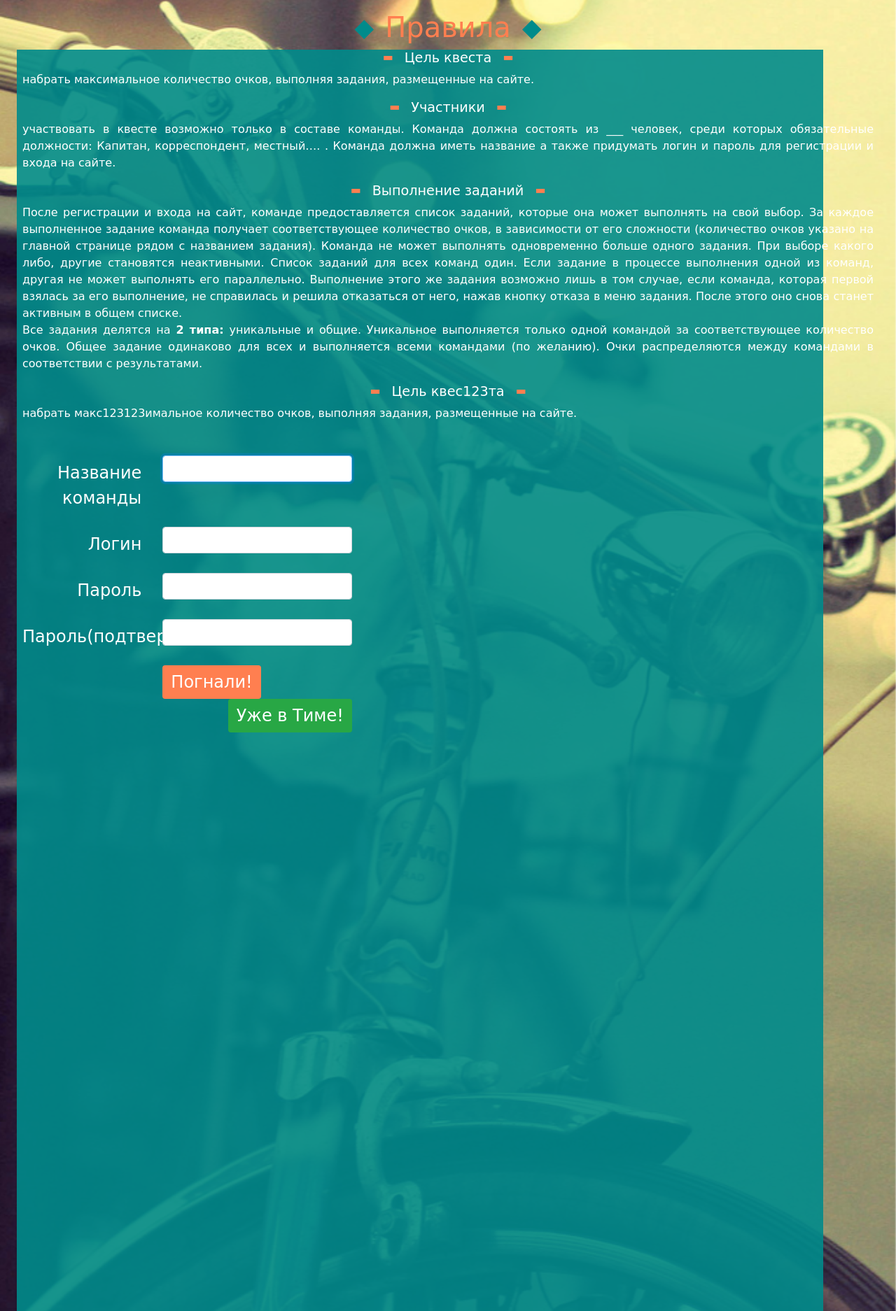
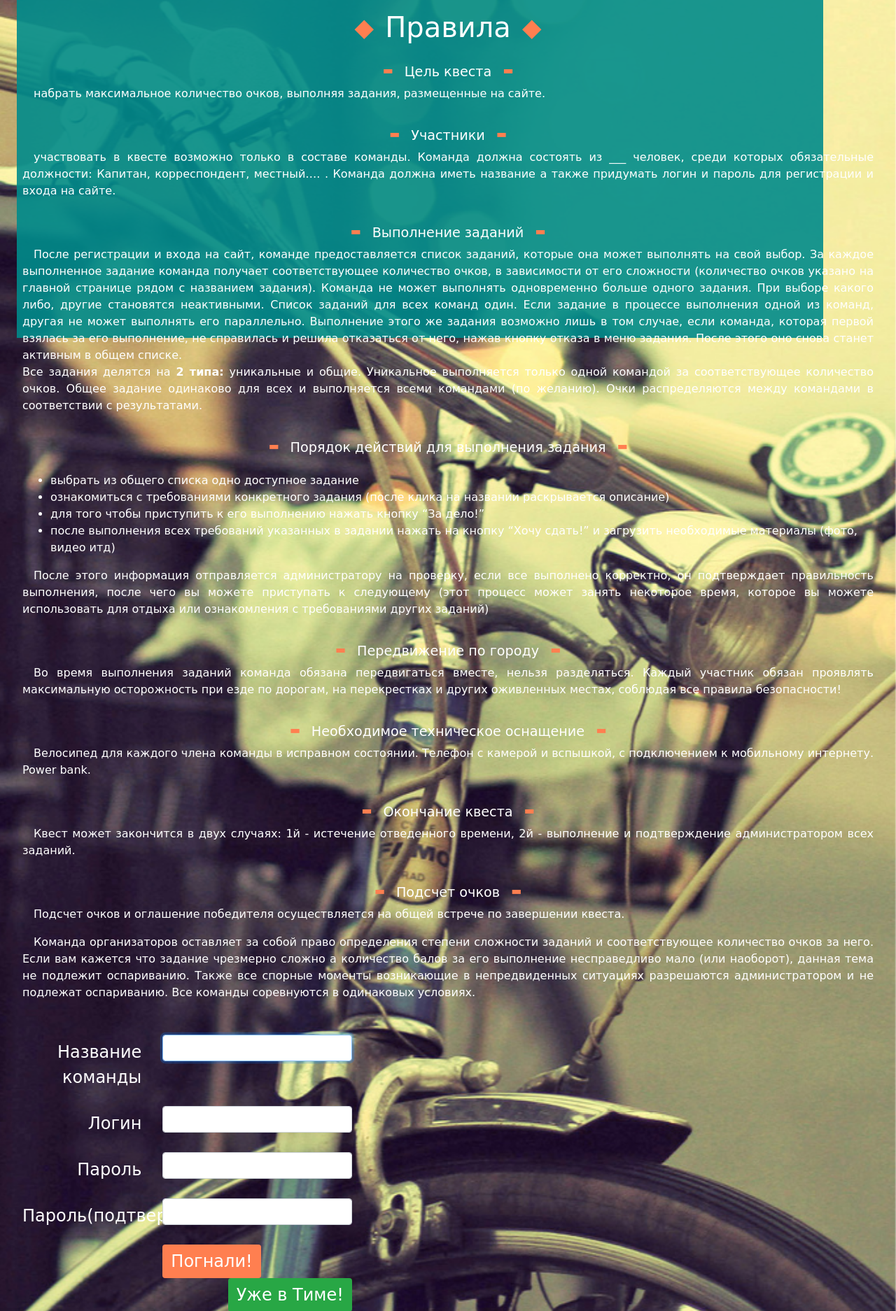
Before and after one commit to sergchepl/severquest, a Laravel app: page / in a window 1280 px wide. Shown: the part 317-2191 px from the top of the page at 70% size. Run offline with Laravel 8, Linux system fonts and the light colour scheme; data that the repository does not hold is empty; some web fonts are replaced.

Commit message:
done rules

```diff
--- a/resources/views/layouts/app.blade.php
+++ b/resources/views/layouts/app.blade.php
@@ -109,20 +109,28 @@
     .rules {
         margin: 0 2rem;
         text-align: center;
+
     }
     .rules:before {
     content: ' ';
     display: block;
-    position: absolute;
+    position: fixed;
     left: 1.5rem;
+    top: 0;
     width: 90%;
-    height: 400vw;
+    height: 100vh;
+    opacity: 0.9;
     z-index: -1;
-    opacity: 0.9;
     background-color: darkcyan;
+    -webkit-background-size: cover;
+    -moz-background-size: cover;
+    -o-background-size: cover;
+    background-size: cover;
 }
     h3{
         font-size: 1.2rem;
+        display: inline-flex;
+
     }
     h3::before, h3::after {
         content: '▬';
@@ -133,16 +141,24 @@
     }
     .rules-title {
         text-align:center;
-        color: coral;
+        /* color: coral; */
     }
     h1.rules-title::after, h1.rules-title::before {
         content: '⬥';
         font-size: 2.5rem;
         vertical-align: 0%;
+        color:coral;
     }
     p {
         font-size: 1rem;
         text-align:justify;
+        z-index: 2;
+        display: block;
+        text-indent: 1rem;
+    }
+    ul, li {
+        font-size: initial;
+        text-align: left;
     }
     </style>
 </head>
--- a/resources/views/rules.blade.php
+++ b/resources/views/rules.blade.php
@@ -7,7 +7,7 @@
             <img src="/css/image/logo.jpg" alt="">
         </header>
 
-            <h1 class="rules-title">Правила</h1>
+        <h1 class="rules-title">Правила</h1>
         <div class="rules">
             <h3>Цель квеста</h3>
             <p>набрать максимальное количество очков, выполняя задания, размещенные на сайте.</p>
@@ -26,8 +26,39 @@
                 <br>Все задания делятся на <strong>2 типа:</strong>  уникальные и общие. Уникальное выполняется только одной командой за соответствующее количество очков.
                 Общее задание одинаково для всех и выполняется всеми командами (по желанию). Очки распределяются
                 между командами в соответствии с результатами.</p>
-            <h3>Цель квес123та</h3>
-            <p>набрать макс123123имальное количество очков, выполняя задания, размещенные на сайте.</p>
+            <h3>Порядок действий для выполнения задания </h3>
+            <p>
+                <ul>
+                    <li>выбрать из общего списка одно доступное задание</li>
+                    <li>ознакомиться с требованиями конкретного задания (после клика на названии раскрывается описание)
+                        </li>
+                    <li>для того чтобы приступить к его выполнению нажать кнопку “За дело!”
+                        </li>
+                    <li>после выполнения всех требований указанных в задании нажать на кнопку “Хочу сдать!” и загрузить необходимые материалы (фото, видео итд)
+                        </li>
+                </ul>
+                <p> После этого информация отправляется администратору на проверку, если все выполнено корректно,
+                он подтверждает правильность выполнения, после чего вы можете приступать к следующему
+                (этот процесс может занять некоторое время, которое вы можете использовать для отдыха или ознакомления с требованиями других заданий) </p>
+            </p>
+            <h3>Передвижение по городу</h3>
+            <p>Во время выполнения заданий команда обязана передвигаться вместе, нельзя разделяться.
+                Каждый участник обязан проявлять максимальную осторожность при езде по дорогам, на перекрестках
+                и других оживленных местах, соблюдая все правила безопасности!
+            </p>
+            <h3>Необходимое техническое оснащение</h3>
+            <p>Велосипед для каждого члена команды в исправном состоянии. Телефон с камерой и вспышкой, с подключением к мобильному интернету. Power bank.</p>
+            <h3>Окончание квеста</h3>
+            <p>Квест может закончится в двух случаях: 1й - истечение отведенного времени, 2й - выполнение и подтверждение администратором всех заданий.</p>
+            <h3>Подсчет очков</h3>
+            <p>Подсчет очков и оглашение победителя осуществляется на общей встрече по завершении квеста.</p>
+            <p> Команда организаторов оставляет за собой право определения степени сложности заданий и соответствующее
+                количество очков за него. Если вам кажется что задание чрезмерно сложно а количество балов за его выполнение
+                несправедливо мало (или наоборот), данная тема не подлежит оспариванию. Также все спорные моменты возникающие
+                в непредвиденных ситуациях разрешаются администратором и не подлежат оспариванию.
+                Все команды соревнуются в одинаковых условиях.
+            </p>
+
         </div>
         @guest
         <form method="POST" action="{{ route('register') }}">
@@ -88,6 +119,12 @@
                 </div>
             </div>
         </form>
+        @else
+            <div class="col-8 offset-2 my-5">
+                <a style="float:right" href="/home" role="button" class="btn btn-lg btn-success">
+                    Вернуться в бой!
+                </a>
+            </div>
         @endguest
     </div>
 </div>
```
